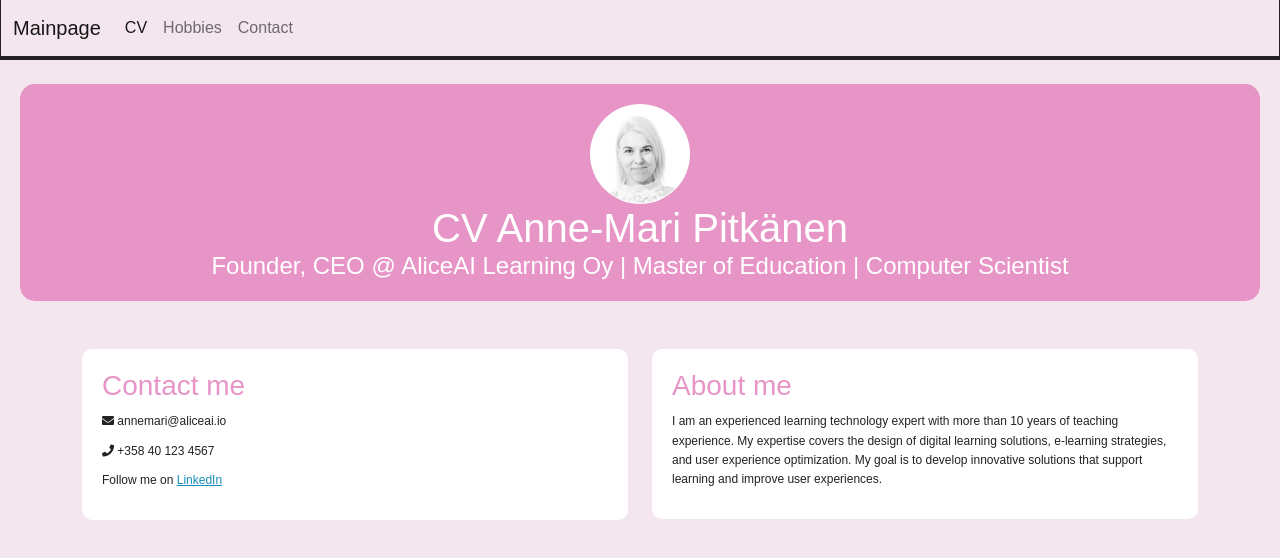
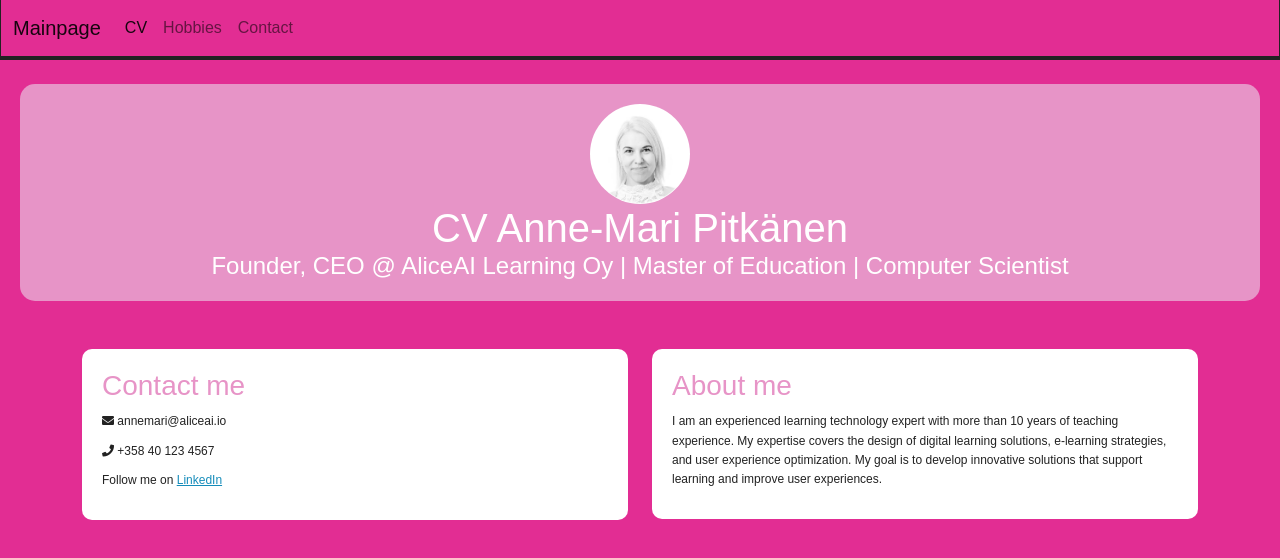
Before and after one commit to anskukoodaa/ansku-cv, a plain HTML site: page index.html in a window 1280 px wide. Drawn offline with nearby package versions, Linux system fonts and the light colour scheme.

Commit message:
css värimuutos deviin

```diff
--- a/style.css
+++ b/style.css
@@ -1,5 +1,5 @@
 body {
-    background-color: #f4e6ee; /* Taustaväri koko sivulle */
+    background-color: #e22d93; /* Taustaväri koko sivulle */
     margin: 0; /* Poistaa oletusarvoisen marginaalin */
     font-family: 'DM Sans', sans-serif; /* Aseta oletusfontti koko sivulle */
 }
```
